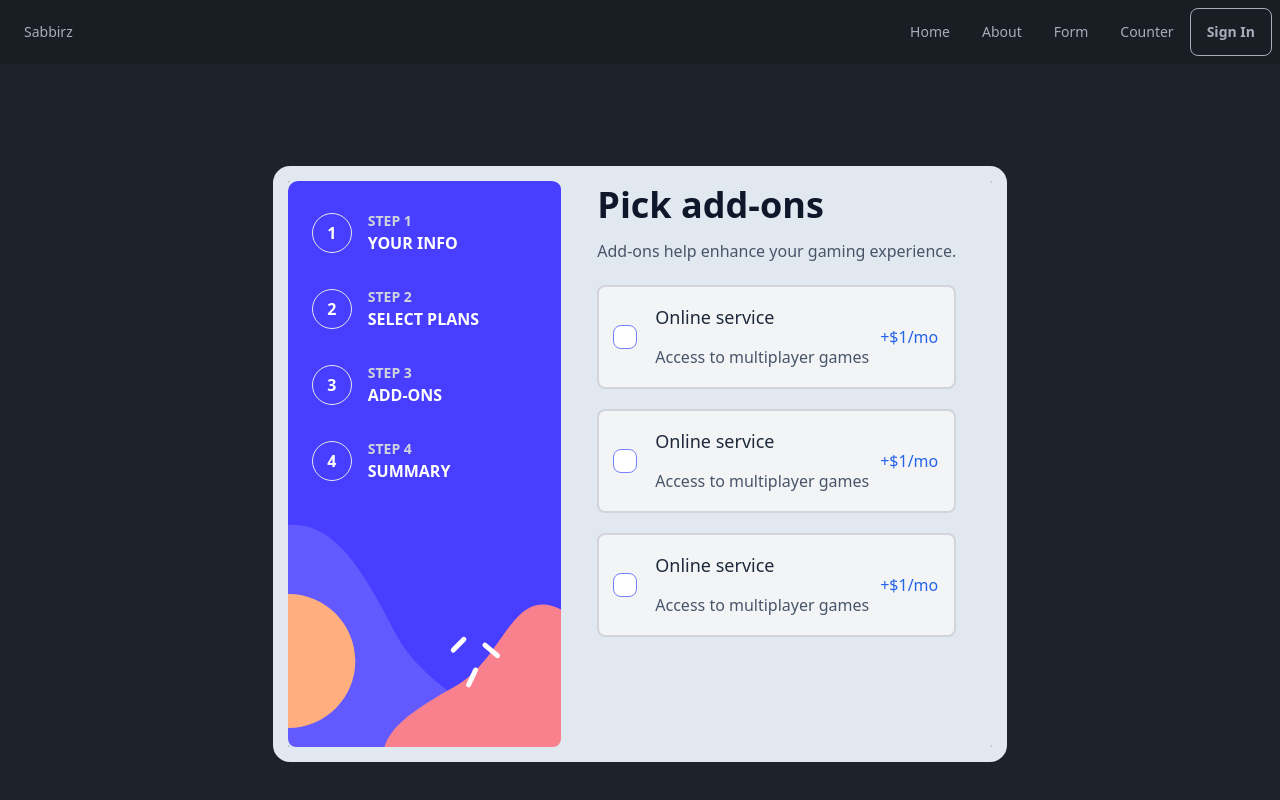
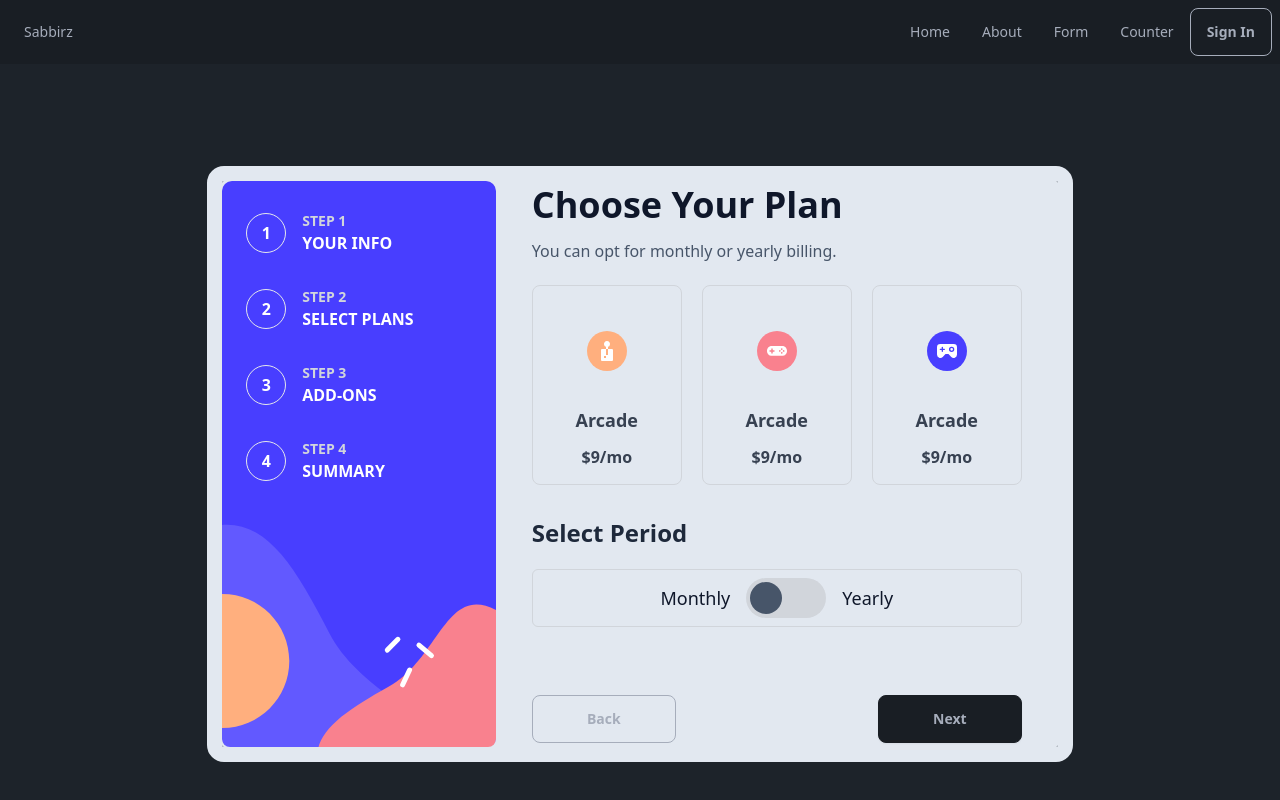
Before and after one commit to sabbirkuasha/vueBasic, a Vue app: page /multi in a window 1280 px wide. Shown: the top 800 px of the page. Built offline with nearby package versions, Linux system fonts and the light colour scheme; a web font is replaced by a local one.

Commit message:
component continue

```diff
--- a/src/components/MultiStepForms/AddOns.vue
+++ b/src/components/MultiStepForms/AddOns.vue
@@ -11,18 +11,21 @@
                     <label :for="item.id"
                         class="flex cursor-pointer items-center w-full rounded-lg border-2 border-gray-300 bg-gray-100 p-4 pl-10 transition duration-500 ease-in-out hover:shadow-lg peer-checked:border-2 peer-checked:border-blue-600 peer-checked:shadow-2xl hover:bg-blue-100/20 peer-checked:bg-white">
                         <div class="ml-4">
-                            <h2 class="text-lg font-medium">Online service</h2>
-                            <p class="text-gray-500">Access to multiplayer games</p>
+                            <h2 class="text-lg font-medium">{{ item.addName }}</h2>
+                            <p class="text-gray-500">{{ item.description }}</p>
                         </div>
-                        <span class="ml-auto font-medium text-blue-600">+$1/mo</span>
+                        <span class="ml-auto font-medium text-blue-600">+${{ item.planPrice.monthly }}/mo</span>
                     </label>
                 </div>
             </div>
+            <SelectPeriod />
         </form>
     </div>
 </template>
 <script setup>
 import MShead from './Common/MShead.vue';
+import SelectPeriod from './Common/SelectPeriod.vue';
+
 
 const addonsList = [
     {
@@ -43,7 +46,7 @@ const addonsList = [
         addCode: 'largerStorage',
         description: 'Extra 1TB of cloud save',
         planPrice: {
-            monthly: 1,
+            monthly: 2,
             yearly: 2 * (12 - 2)
         }
     },
@@ -54,8 +57,8 @@ const addonsList = [
         addCode: 'customizableProfile',
         description: 'Custom theme on your profile',
         planPrice: {
-            monthly: 1,
-            yearly: 2 * (12 - 2)
+            monthly: 3,
+            yearly: 3 * (12 - 2)
         }
     },
 ]
--- /dev/null
+++ b/src/components/MultiStepForms/Common/SelectPeriod.vue
@@ -0,0 +1,19 @@
+<template>
+    <div class="w-full rounded-md flex flex-col gap-5">
+        <h2>Select Period</h2>
+        <div
+            class="rounded-md p-2 hover:shadow-xl duration-500 flex flex-row items-center space-x-4 relative justify-center border-gray-300 border w-full">
+            <h1 class="text-lg font-medium ">Monthly</h1>
+            <label for="check1" class="relative  h-10 w-20 rounded-full bg-gray-300  cursor-pointer flex items-center">
+                <input type="checkbox" id="check1" class="peer sr-only" />
+                <span
+                    class="absolute left-1 top-1 h-8 w-8 rounded-full bg-slate-600 duration-500 peer-checked:left-11 peer-checked:bg-slate-900"></span>
+            </label>
+            <h1 class="text-lg font-medium ">Yearly</h1>
+        </div>
+    </div>
+</template>
+
+<script setup>
+
+</script>
--- /dev/null
+++ b/src/components/MultiStepForms/Common/SetpForwardBackward.vue
@@ -0,0 +1,8 @@
+<template>
+    <div class="flex justify-between mt-5">
+        <button class="btn btn-outline w-36" type="button">Back</button>
+        <button class="btn w-36" type="button">Next</button>
+    </div>
+</template>
+<script setup>
+</script>
--- a/src/components/MultiStepForms/MultiStep.vue
+++ b/src/components/MultiStepForms/MultiStep.vue
@@ -6,8 +6,8 @@
 
             <div id="steps-form-details" class="border-none px-5 py-1">
                 <!-- <PersonalInfo /> -->
-                <!-- <PlansInfo /> -->
-                <AddOns />
+                <PlansInfo />
+                <!-- <AddOns /> -->
 
             </div>
         </div>
--- a/src/components/MultiStepForms/PlansInfo.vue
+++ b/src/components/MultiStepForms/PlansInfo.vue
@@ -34,10 +34,7 @@
                 </div>
             </div>
 
-            <div class="flex justify-between mt-5">
-                <button class="btn btn-outline w-36" type="button">Back</button>
-                <button class="btn w-36" type="button">Next</button>
-            </div>
+            <SetpForwardBackward />
         </form>
     </div>
 </template>
@@ -45,6 +42,8 @@
 <script setup>
 import { ref } from 'vue';
 import MShead from './Common/MShead.vue';
+import SetpForwardBackward from './Common/SetpForwardBackward.vue';
+
 
 
 const planList = ref([
```
